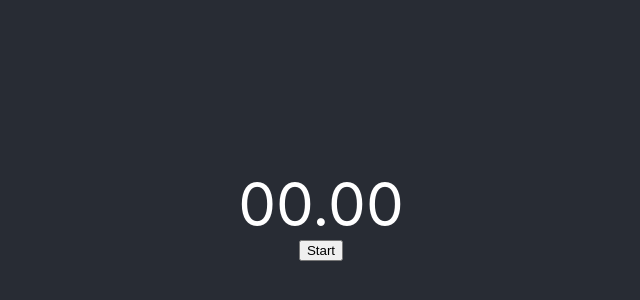
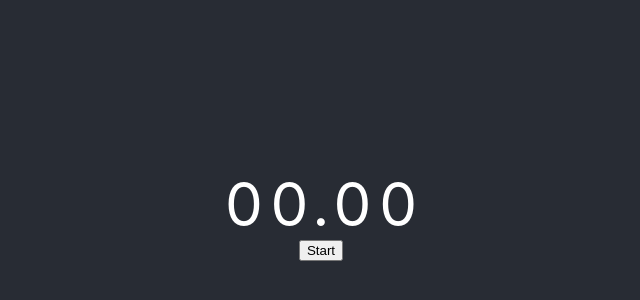
Before and after one commit to atyoshimatsu/10sec_challenge, a React (Create React App) app: page / in a window 1280 px wide. Shown: the part 186-486 px from the top of the page, without its empty margins (319-959 px from the left). Built offline with nearby package versions, Linux system fonts and the light colour scheme.

Commit message:
Modify clock time component

```diff
--- a/src/components/Clock.tsx
+++ b/src/components/Clock.tsx
@@ -3,9 +3,20 @@ import { ClockProps } from '../interfaces/interface';
 
 const Clock = (props: ClockProps):JSX.Element => {
   const { time } = props;
+  const time1 = !!time ? time.split('')[0] : '0';
+  const time2 = !!time ? time.split('')[1] : '0';
+  const time3 = !!time ? time.split('')[3] : '0';
+  const time4 = !!time ? time.split('')[4] : '0';
+
   return (
     <div className='clock-time'>
-      {time ?? '00.00'}
+      <div className='clock-time'>
+        <div>{time1}</div><div>{time2}</div>
+      </div>
+      <div>.</div>
+      <div className='clock-time'>
+        <div>{time3}</div><div>{time4}</div>
+      </div>
     </div>
   );
 }
```
